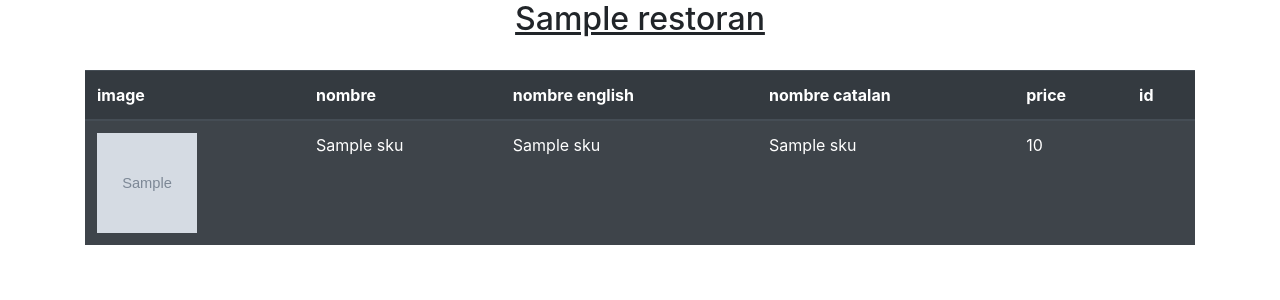
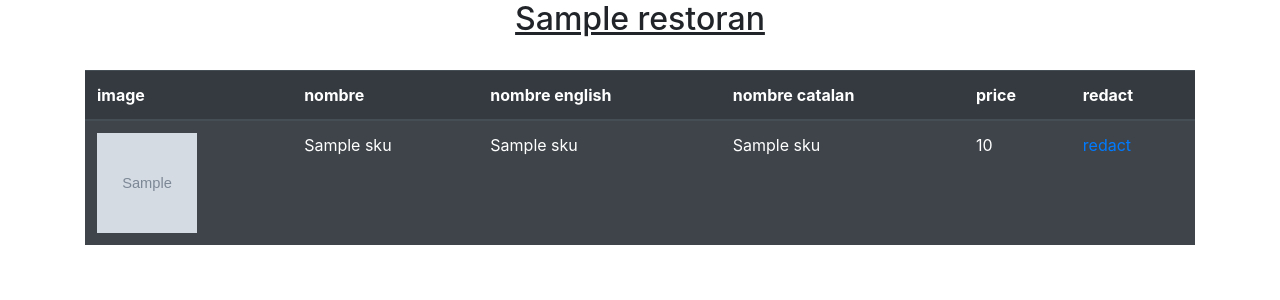
Before and after one commit to skurtsov/RestoranAPPWebAPI, a Django app: template myapi/templates/main/table.html in a window 1280 px wide. Shown: the top 300 px of the page. Run offline with Django 4.2, Linux system fonts and the light colour scheme; the template is opened without the code that fills it: most values are stand-ins (such as "Sample title", 1, 10 or a date in 2020); grey boxes marked "Sample" are stand-in pictures; some libraries are stand-ins or nearby versions.

Commit message:
redact link in table

```diff
--- a/myapi/templates/main/table.html
+++ b/myapi/templates/main/table.html
@@ -22,7 +22,7 @@
 		<th>nombre english</th>
 		<th>nombre catalan</th>
 		<th>price</th>
-		<th>id</th>
+		<th>redact</th>
 
 
 	</tr>
@@ -36,7 +36,7 @@
 			 <td>{{ sku.name_en }}</td>
 			 <td>{{ sku.name_cat }}</td>
 			 <td>{{ sku.price }}</td>
-			 <td><a href=""></ahref></td>
+			 <td><a target="_blank" href="https://reactive-cafe.com/api/redactbyid/?restoran={{restoran}}&id={{sku.id}}">redact</a></td>
 
         </tr>
         {% endfor %}
```
